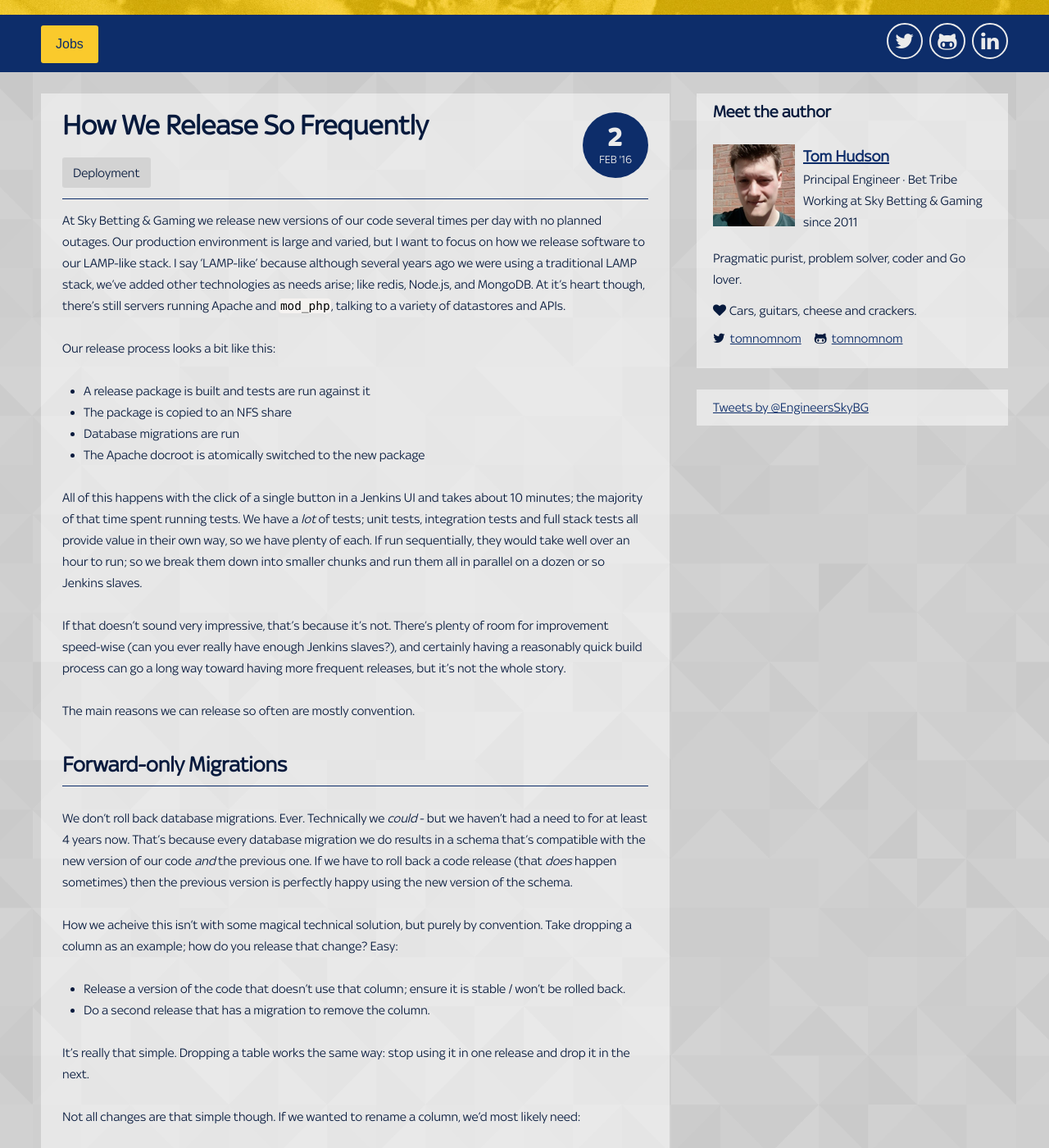
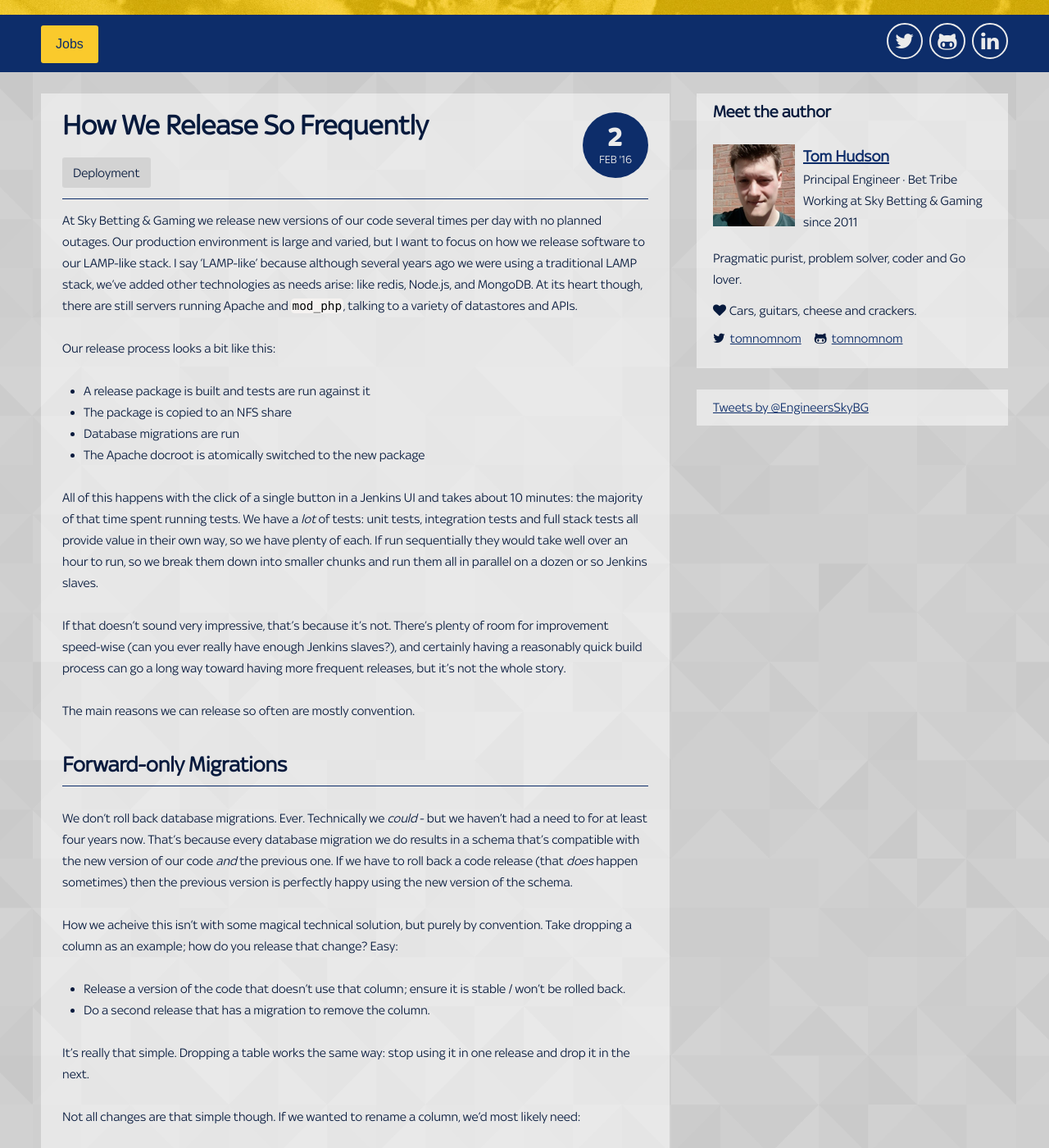
Before and after one commit to skybet/skybet.github.io, a Jekyll site: the page built from _posts/2016-02-02-how-we-release-so-frequently.md, in a window 1280 px wide and 1400 px high, scrolled down 332 px. Shown: the whole window at 82% size. Built offline with Jekyll 4.4.1, drawn with Linux system fonts in a browser that asks for light colours; nearby versions of some CDN libraries; some web fonts are replaced; Markdown is read by kramdown in place of the engine named in the settings; comment, search, counter and statistics services are not loaded; some of the changed text lies outside the part shown.

Commit message:
Fixes grammar errors in frequent releases post

```diff
--- a/_posts/2016-02-02-how-we-release-so-frequently.md
+++ b/_posts/2016-02-02-how-we-release-so-frequently.md
@@ -11,7 +11,7 @@
 At Sky Betting & Gaming we release new versions of our code several times per day with no planned outages.
 Our production environment is large and varied, but I want to focus on how we release software to our LAMP-like stack.
 I say 'LAMP-like' because although several years ago we were using a traditional LAMP stack, we've added other technologies
-as needs arise; like redis, Node.js, and MongoDB. At it's heart though, there's still servers running
+as needs arise: like redis, Node.js, and MongoDB. At its heart though, there are still servers running
 Apache and `mod_php`, talking to a variety of datastores and APIs.
 
 Our release process looks a bit like this:
@@ -21,10 +21,10 @@
 * Database migrations are run
 * The Apache docroot is atomically switched to the new package
 
-All of this happens with the click of a single button in a Jenkins UI and takes about 10 minutes; the majority of that
-time spent running tests. We have a *lot* of tests; unit tests, integration tests and full stack tests all provide
-value in their own way, so we have plenty of each. If run sequentially, they would take well over an hour
-to run; so we break them down into smaller chunks and run them all in parallel on a dozen or so Jenkins slaves.
+All of this happens with the click of a single button in a Jenkins UI and takes about 10 minutes: the majority of that
+time spent running tests. We have a *lot* of tests: unit tests, integration tests and full stack tests all provide
+value in their own way, so we have plenty of each. If run sequentially they would take well over an hour
+to run, so we break them down into smaller chunks and run them all in parallel on a dozen or so Jenkins slaves.
 
 If that doesn't sound very impressive, that's because it's not. There's plenty of room for improvement speed-wise
 (can you ever really have enough Jenkins slaves?), and certainly having a reasonably quick build process can go
@@ -34,7 +34,7 @@
 
 ## Forward-only Migrations
 
-We don't roll back database migrations. Ever. Technically we *could* - but we haven't had a need to for at least 4 years now.
+We don't roll back database migrations. Ever. Technically we *could* - but we haven't had a need to for at least four years now.
 That's because every database migration we do results in a schema that's compatible with the new version of our
 code *and* the previous one. If we have to roll back a code release (that *does* happen sometimes) then the previous
 version is perfectly happy using the new version of the schema.
@@ -64,7 +64,7 @@
 a few minutes later as a release is rolled back - possibly for unrelated reasons.
 
 Every new feature is first released in a hidden state, ready to be turned on with a 'feature toggle'. The feature toggle can
-be turned on per session, allowing the new feature to be fully tested in the live environment long before a customer ever
+be turned on per-session, allowing the new feature to be fully tested in the live environment long before a customer ever
 sees it. There's some really strong plus points to this approach:
 
 * We don't have to roll back a whole release (which may contain several changes) just because a single new feature isn't working
@@ -106,7 +106,7 @@
 ## Small Releases
 
 With fast builds, lots of tests, less risky database migrations, and feature changes decoupled from code releases: there's
-not much standing in the way of us releasing our code often; but there is a feeback loop here that helps us
+not much standing in the way of us releasing our code often, but there is a feeback loop here that helps us
 even further: the more often we release, the smaller the releases can be. Smaller releases carry less risk,
 letting us release even more often. Frequent releases don't necessarily imply small releases though - it still requires a bit of convention.
 Our development happens in git feature branches, and there's *technically* nothing stopping us from having very long-lived feature
@@ -117,7 +117,7 @@
 Another thing that happens when you start to release more often is that you begin to feel any little pain points
 in your release process a lot more. A manual process you only perform once per month is something most people
 will just grin and bear; but when it's several times a day: not so much. All of those niggly little problems that you
-just put up with at the moment will start to become big problems - and that's a good thing; big problems get
+just put up with at the moment will start to become big problems - and that's a good thing: big problems get
 prioritised and fixed.
 
 It's sounds obvious, but doing something more often is a great way to get better at it.
```
